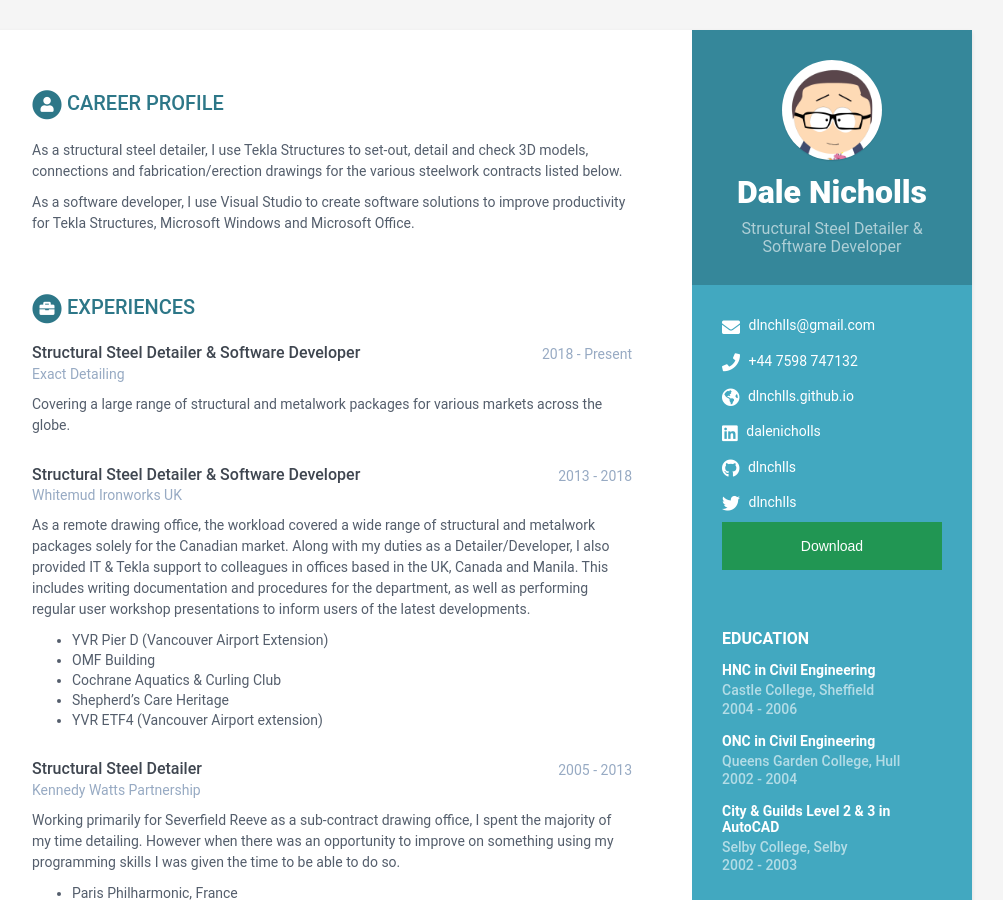
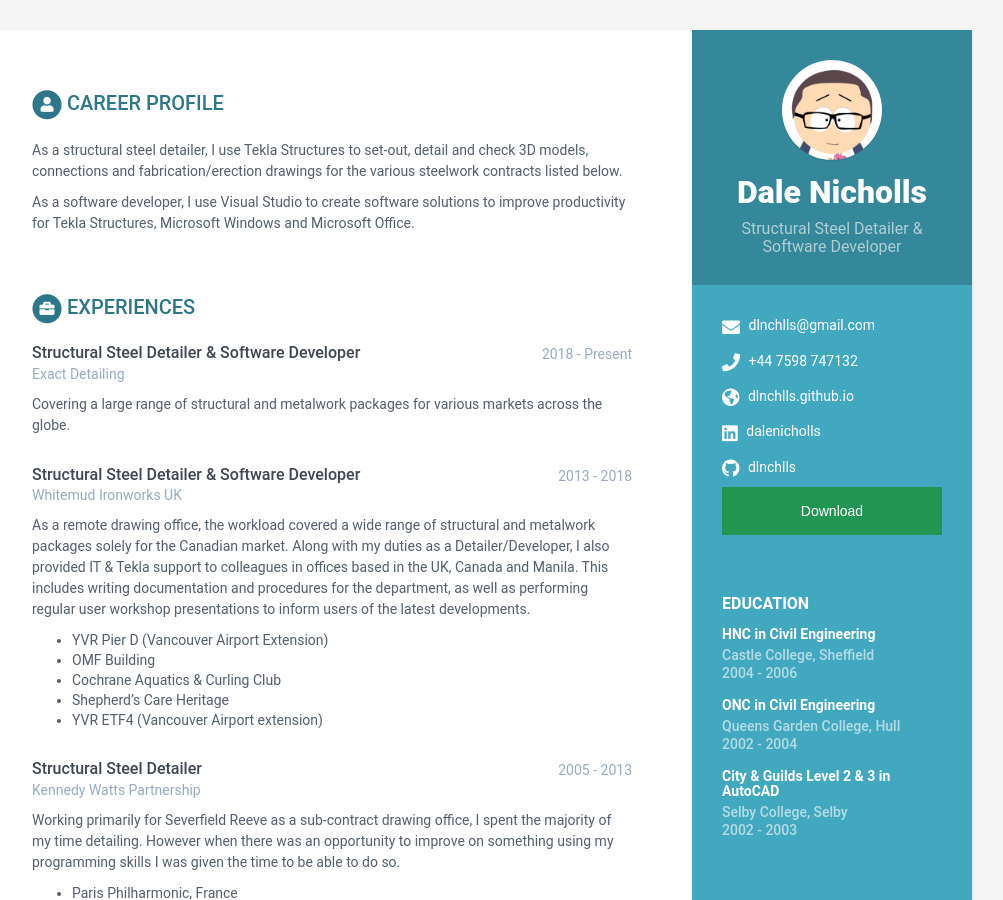
Before and after one commit to dalenicholls/dalenicholls.github.io, a Jekyll site: the page built from index.html, in a window 1280 px wide and 900 px high. Shown: the whole window, without its empty margins (168-1171 px from the left). Built offline with Jekyll 4.4.1, drawn with Linux system fonts in a browser that asks for light colours.

Commit message:
Update data.yml

```diff
--- a/_data/data.yml
+++ b/_data/data.yml
@@ -17,7 +17,7 @@ sidebar:
     website: dlnchlls.github.io #do not add http://
     linkedin: dalenicholls
     github: dlnchlls
-    twitter: dlnchlls
+
 
     vcard: True
 
```
